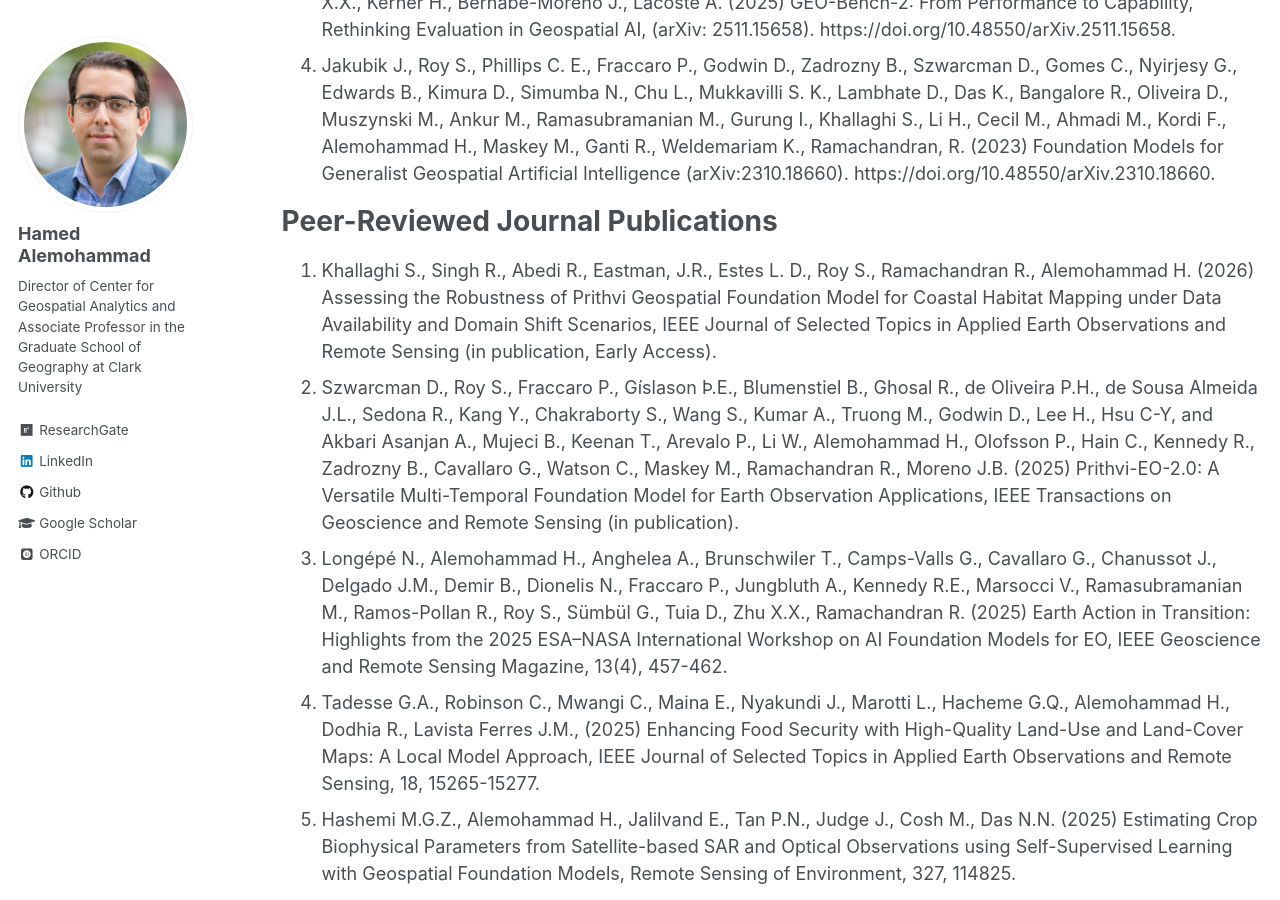
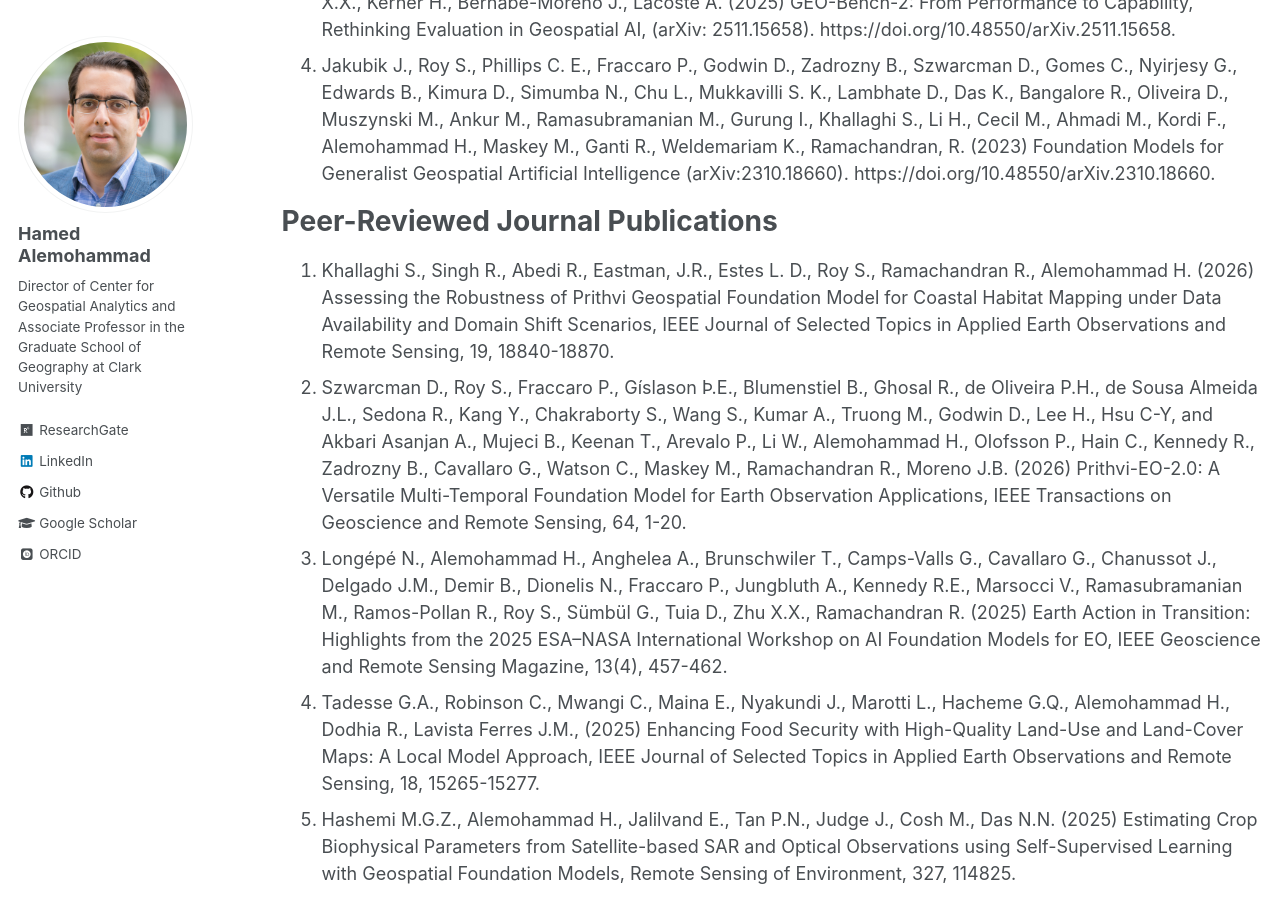
Before and after one commit to HamedAlemo/hamedalemo.github.io, a Jekyll site: the page built from _pages/publications.md, in a window 1280 px wide and 900 px high, scrolled down 484 px. Built offline with Jekyll 4.4.1, drawn with Linux system fonts in a browser that asks for light colours; some web fonts are replaced.

Commit message:
updated papers

```diff
--- a/_pages/publications.md
+++ b/_pages/publications.md
@@ -26,8 +26,8 @@
 
 
 # Peer-Reviewed Journal Publications
-1. Khallaghi S., Singh R., Abedi R., Eastman, J.R., Estes L. D., Roy S., Ramachandran R., Alemohammad H. (2026) Assessing the Robustness of Prithvi Geospatial Foundation Model for Coastal Habitat Mapping under Data Availability and Domain Shift Scenarios, IEEE Journal of Selected Topics in Applied Earth Observations and Remote Sensing (in publication, Early Access).
-1.	Szwarcman D., Roy S., Fraccaro P., Gíslason Þ.E., Blumenstiel B., Ghosal R., de Oliveira P.H., de Sousa Almeida J.L., Sedona R., Kang Y., Chakraborty S., Wang S., Kumar A., Truong M., Godwin D., Lee H., Hsu C-Y, and Akbari Asanjan A., Mujeci B., Keenan T., Arevalo P., Li W., Alemohammad H., Olofsson P., Hain C., Kennedy R., Zadrozny B., Cavallaro G., Watson C., Maskey M., Ramachandran R., Moreno J.B. (2025) Prithvi-EO-2.0: A Versatile Multi-Temporal Foundation Model for Earth Observation Applications, IEEE Transactions on Geoscience and Remote Sensing (in publication).
+1.	Khallaghi S., Singh R., Abedi R., Eastman, J.R., Estes L. D., Roy S., Ramachandran R., Alemohammad H. (2026) Assessing the Robustness of Prithvi Geospatial Foundation Model for Coastal Habitat Mapping under Data Availability and Domain Shift Scenarios, IEEE Journal of Selected Topics in Applied Earth Observations and Remote Sensing, 19, 18840-18870.
+1.	Szwarcman D., Roy S., Fraccaro P., Gíslason Þ.E., Blumenstiel B., Ghosal R., de Oliveira P.H., de Sousa Almeida J.L., Sedona R., Kang Y., Chakraborty S., Wang S., Kumar A., Truong M., Godwin D., Lee H., Hsu C-Y, and Akbari Asanjan A., Mujeci B., Keenan T., Arevalo P., Li W., Alemohammad H., Olofsson P., Hain C., Kennedy R., Zadrozny B., Cavallaro G., Watson C., Maskey M., Ramachandran R., Moreno J.B. (2026) Prithvi-EO-2.0: A Versatile Multi-Temporal Foundation Model for Earth Observation Applications, IEEE Transactions on Geoscience and Remote Sensing, 64, 1-20.
 1.	Longépé N., Alemohammad H., Anghelea A., Brunschwiler T., Camps-Valls G., Cavallaro G., Chanussot J., Delgado J.M., Demir B., Dionelis N., Fraccaro P., Jungbluth A., Kennedy R.E., Marsocci V., Ramasubramanian M., Ramos-Pollan R., Roy S., Sümbül G., Tuia D., Zhu X.X., Ramachandran R. (2025) Earth Action in Transition: Highlights from the 2025 ESA–NASA International Workshop on AI Foundation Models for EO, IEEE Geoscience and Remote Sensing Magazine, 13(4), 457-462.
 1.	Tadesse G.A., Robinson C., Mwangi C., Maina E., Nyakundi J., Marotti L., Hacheme G.Q., Alemohammad H., Dodhia R., Lavista Ferres J.M., (2025) Enhancing Food Security with High-Quality Land-Use and Land-Cover Maps: A Local Model Approach, IEEE Journal of Selected Topics in Applied Earth Observations and Remote Sensing, 18, 15265-15277.
 1.	Hashemi M.G.Z., Alemohammad H., Jalilvand E., Tan P.N., Judge J., Cosh M., Das N.N. (2025) Estimating Crop Biophysical Parameters from Satellite-based SAR and Optical Observations using Self-Supervised Learning with Geospatial Foundation Models, Remote Sensing of Environment, 327, 114825.
```
